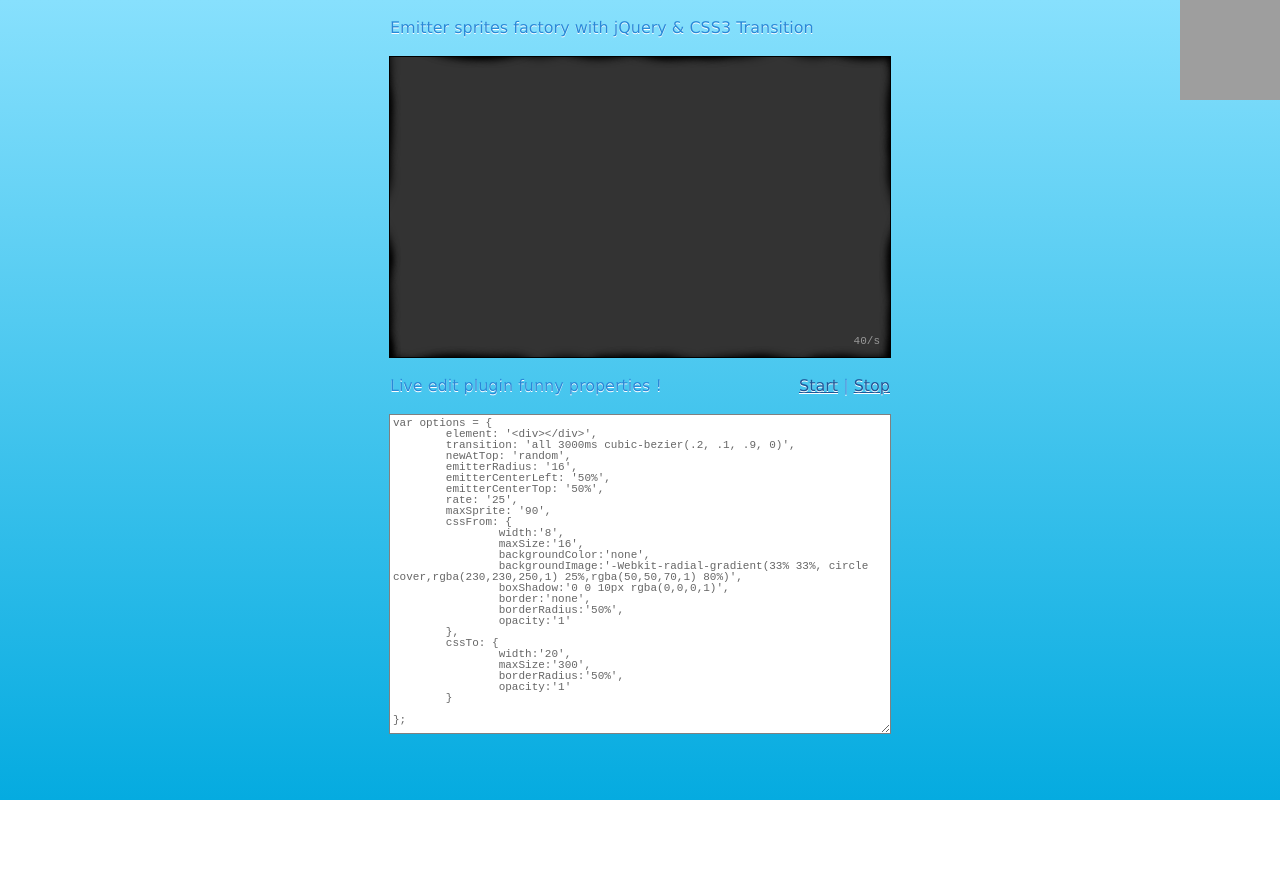
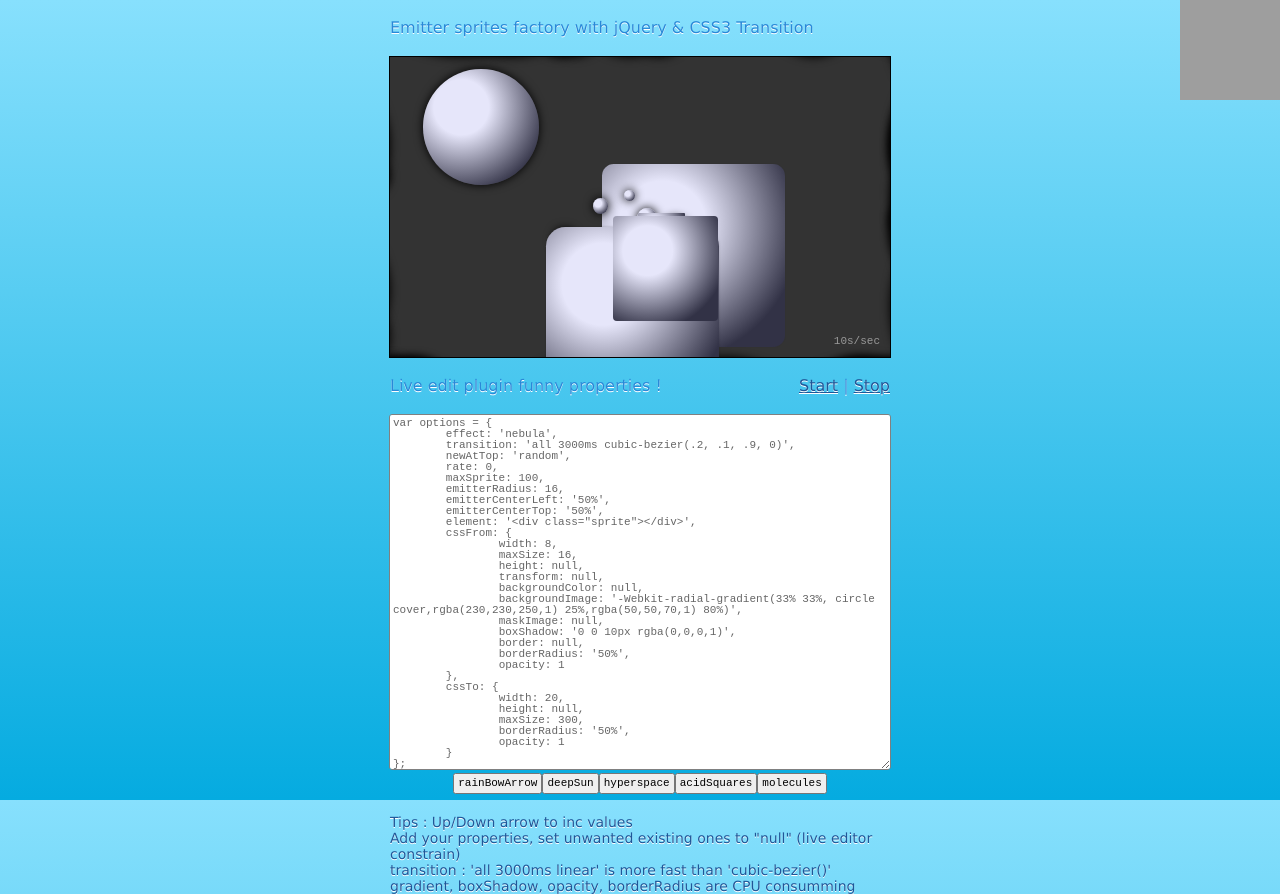
Before and after one commit to molokoloco/jquery.emitter, a plain HTML site: page jquery.emitter.html in a window 1280 px wide. Before the commit the page ends 800 px from the top, so only its background shows below. Drawn offline with nearby package versions, Linux system fonts and the light colour scheme; grey boxes are pictures that could not be loaded; animation ran at ten frames a second.

Commit message:
IN progreCss - DOM of sprites elements are now re-used + new options presets too ;) Signed-off-by: molokoloco <molokoloco@gmail.com>

```diff
--- a/jquery.emitter.html
+++ b/jquery.emitter.html
@@ -25,56 +25,209 @@
         <a href="javascript:void(0);" id="stop">Stop</a></div>Live edit plugin funny properties !
     </div>
 
-    <a href="https://github.com/molokoloco/jquery.emitter" target="_blank" title="Fork me on GitHub" class="ribbon"><img src="http://www.b2bweb.fr/bonus/jx/images/github-ribbon.png" alt="GitHub" width="100" height="100"></a>
+    <div id="edit">
+        <!--// Here come the Editor (demo) //-->
+    </div>
 
-    <script src="http://code.jquery.com/jquery-1.6.2.js" type="text/javascript"></script>
-    <!-- Emitter Plugin : ".min" for minimified version -->
-    <script src="jquery.emitter.mlklc.min.js" type="text/javascript"></script>
-    <!-- For the demo editor : easy incrementation of values in a textarea -->
+     <div class="legend tips">
+         Tips : Up/Down arrow to inc values<br />
+         Add your properties, set unwanted existing ones to "null" (live editor constrain)<br />
+         transition : 'all 3000ms linear' is more fast than 'cubic-bezier()'<br />
+         gradient, boxShadow, opacity, borderRadius are CPU consumming<br />
+    </div>
+
+    <a href="https://github.com/molokoloco/jquery.emitter" target="_blank" title="Fork me on GitHub" class="ribbon">
+        <img src="http://www.b2bweb.fr/bonus/jx/images/github-ribbon.png" alt="GitHub" width="100" height="100">
+    </a>
+
+    <!-- jQuery + Emitter Plugin : ".min" for minimified version -->
+    <script src="http://ajax.googleapis.com/ajax/libs/jquery/1.6.4/jquery.min.js" type="text/javascript"></script>
+    <script src="jquery.emitter.mlklc.js" type="text/javascript"></script>
+    <!-- For the demo : easy incrementation of values in a textarea editor -->
     <script src="incrementable.leaverou.js" type="text/javascript"></script>
+
     <script type="text/javascript">
 
 $(function() { // PAGE DOM READY
 
     ////////////////////////////////////////////////////////////////////////////////////////////////////
-    // Particules Emitter factory plugin with jQuery & CSS3 V0.4
+    // Particules Emitter factory plugin with jQuery & CSS3 V0.4 - molokoloco 2011 http://b2bweb.fr
     // Check $.fn.emitter.options for more infos
-    // Emitter creation example, nearly full arguments list
     // Be sure to choose border, background, etc if you want to see something
     // Infos : http://www.b2bweb.fr/molokoloco/emitter-sprites-particules-factory-with-jquery-css3/
+    ////////////////////////////////////////////////////////////////////////////////////////////////////
 
-    var emitter1Options = {
-            //effect          : 'nebula',    // Implement your custom effect !
-            element           : '<div></div>',
-            transition        : 'all 3000ms cubic-bezier(.2, .1, .9, 0)', // CSS Animation, keep delay in "ms"
+    // Some options presets...
+    var optionsPresets = {};
+
+    optionsPresets.molecules = { // EXAMPLE #1
+        // EMITTER TYPE
+        effect            : 'nebula',    // 'nebula' or 'artifice'    // Add your custom effect !
+        transition        : 'all 3000ms cubic-bezier(.2, .1, .9, 0)', // CSS Animation
         newAtTop          : 'random',    // Last element appear in top of others : 'random' OR bolean
-            emitterRadius     : 16,          // '10px' or '50%' // Radius of emitter
-            emitterCenterLeft : '50%',       // '10px' or '50%' // Default to the center of the box
+        rate              : 0,           // New sprite every ms, Set to 0 for the plugin to use requestFrame (as fast as possible)
+        maxSprite         : 100,         // Max sprites at one moment (Each sprite is a new DOM element)
+        emitterRadius     : 16,          // 10, '10px' or '50%' // Radius of emitter
+        emitterCenterLeft : '50%',       // 10, '10px' or '50%' // Default to the center of the box
         emitterCenterTop  : '50%',
-            rate              : 25,          // New sprite every ms, Set to 0 for the plugin to use requestFrame (as fast as possible)
-            maxSprite         : 90,          // Max sprites at one moment
+        // SPRITES HTML & CSS
+        element           : '<div class="sprite"></div>',             // Default sprite is a div
         cssFrom           : {            // Properties managed with plugin Effect : marginTop, marginLeft, top, left, z-index
                                          // Other CSS properties allowed, plugin add the correct browser-prefix if needed
-                width             : '8',     // '10', '10px' or '50%' // Radius of a sprite
-                maxSize           : '16',    // Custom plugin propertie, randomize size between width and maxSize ?
-                //transform       : 'rotate(180deg) scale(5) skew(-10deg,10deg)',
-                backgroundColor   : 'none',  // 'rgba(255, 255, 0, 1)',
+            width             : 8,       // '10', '10px' or '50%' // Radius of a sprite
+            height            : null,
+            maxSize           : 16,      // Custom plugin propertie, randomize size between width and maxSize ?
+            transform         : null,    // 'rotate(180deg) scale(5) translateX(10px, 0px) skew(-10deg,10deg)',
+            backgroundColor   : null,    // 'rgba(255, 255, 0, 1)',
             backgroundImage   : '-'+$.getBrowser+'-radial-gradient(33% 33%, circle cover,rgba(230,230,250,1) 25%,rgba(50,50,70,1) 80%)', // 'url()' or '-moz-radial-gradient()'
+            maskImage         : null,    // gradient, color, ...
             boxShadow         : '0 0 10px rgba(0,0,0,1)',
-                border            : 'none',  // '1px dashed rgb(0,0,0)', // buggus with alpha
+            border            : null,    // '1px dashed rgb(0,0,0)', // buggus with alpha
             borderRadius      : '50%',   // '10px' or '50%' // Default round with half size radius
             opacity           : 1
         },
         cssTo             : {            // All the "cssFrom" properties are usable
-                width             : '20',
+            width             : 20,
+            height            : null,
             maxSize           : '60%',   // Ex. 60% >> random width between 20px and 60% of the box size
             borderRadius      : '50%',   // Round
             opacity           : 1
         }
+    }; // Default
+
+    optionsPresets.acidSquares = {
+        effect: 'artifice',
+    	transition: 'all 2600ms linear',
+    	newAtTop: true,
+    	rate: 0,
+    	maxSprite: 250,
+    	emitterRadius: '100%',
+    	emitterCenterLeft: '50%',
+    	emitterCenterTop: '50%',
+    	element: '<div></div>',
+    	cssFrom: {
+    		width: 200,
+            height: 200,
+    		maxSize: null,
+    		transform: 'rotate(45deg)',
+    		backgroundColor: 'rgba(195,216,37,0.1)',
+    		backgroundImage: null,
+    		maskImage: null,
+    		boxShadow: null,
+    		border: '1px solid yellow',
+    		borderRadius: 0,
+    		opacity: null
     	},
-        $emitter1 = $('div#emitterZone1').emitter(emitter1Options);
+    	cssTo: {
+    		width: null,
+    		maxSize: null,
+    		borderRadius: null,
+    		opacity: 0
+    	}
+    };
+
+    optionsPresets.hyperspace = {
+    	effect: 'nebula',
+    	transition: 'all 600ms linear',
+    	newAtTop: true,
+    	rate: 0,
+    	maxSprite: 500,
+    	emitterRadius: 5,
+    	emitterCenterLeft: '50%',
+    	emitterCenterTop: '75%',
+    	element: '<div></div>',
+    	cssFrom: {
+    		width: 1,
+            height: null,
+    		maxSize: null,
+    		transform: null,
+    		backgroundColor: 'yellow',
+    		backgroundImage: null,
+    		maskImage: null,
+    		boxShadow: null,
+    		border: null,
+    		borderRadius: 0,
+    		opacity: null
+    	},
+    	cssTo: {
+    		width: null,
+            height: null,
+    		maxSize: null,
+    		borderRadius: null,
+    		opacity: null
+    	}
+    };
+
+    optionsPresets.deepSun = {
+    	effect: 'artifice',
+    	transition: 'all 4000ms ease-in-out',
+    	newAtTop: 'random',
+    	rate: 0,
+    	maxSprite: 16,
+    	emitterRadius: 50,
+    	emitterCenterLeft: '50%',
+    	emitterCenterTop: '50%',
+    	element: '<div></div>',
+    	cssFrom: {
+    		width: 200,
+            height: null,
+    		maxSize: 250,
+    		transform: null,
+    		backgroundColor: null,
+    		backgroundImage: '-'+$.getBrowser+'-radial-gradient(40% 40%, circle cover,rgba(230,240,163,0) 0%, rgba(210,230,56,1) 90%, rgba(195,216,37,0) 100%)',
+    		maskImage: null,
+    		boxShadow: '0 0 30px rgba(219,240,67,1)',
+    		border: null,
+    		borderRadius: '50%',
+    		opacity: null
+    	},
+    	cssTo: {
+    		width: 600,
+            height: null,
+    		maxSize: null,
+    		borderRadius: 600,
+    		opacity: 0
+    	}
+    };
+
+    optionsPresets.rainBowArrow = {
+    	effect: 'artifice',
+    	transition: 'all 7000ms cubic-bezier(1, 1, 0, 0)',
+    	newAtTop: 'random',
+    	rate: 150,
+    	maxSprite: 16,
+    	emitterRadius: 50,
+    	emitterCenterLeft: 0,
+    	emitterCenterTop: '50%',
+    	element: '<div></div>',
+    	cssFrom: {
+    		width: 200,
+    		height:15,
+    		maxSize: null,
+    		transform: null,
+    		backgroundColor: 'rgba(219,20,80,1)',
+    		backgroundImage: null,
+    		maskImage: null,
+    		boxShadow: '0 0 50px rgba(219,20,80,1)',
+    		border: null,
+    		borderRadius: 600,
+    		opacity: null
+    	},
+    	cssTo: {
+    		width: 1000,
+            height:200,
+    		maxSize: null,
+    		borderRadius: 600,
+    		backgroundColor: 'rgba(255,255,5,1)',
+    		boxShadow: '0 0 50px rgba(255,255,5,1)',
+    		opacity: 0
+    	}
+    };
 
     ////////////////////////////////////////////////////////////////////////////////////////////////////
+    // OK create our emitter factory
+    var $emitter1 = $('div#emitterZone1').emitter(optionsPresets.molecules);
+
     // Links for controlling emitter
     $('a#start,a#stop').click(function() {
         $emitter1.trigger(this.id); // start || stop
@@ -93,14 +246,14 @@ $(function() { // PAGE DOM READY
         T.frames ++;
         if (T.time > T.timeLastSecond + 1000) {
             T.fps = Math.round((T.frames * 1000) / (T.time - T.timeLastSecond));
-            $('span#sps').html(T.fps+'/s');
+            $('span#sps').html(T.fps+'s/sec');
             T.timeLastSecond = T.time;
             T.frames = 0;
         }
     });
 
     ////////////////////////////////////////////////////////////////////////////////////////////////////
-    // Move the emitterCenter, when mouse is over
+    // Ex. Move the emitterCenter, when mouse is over
     var offset = $emitter1.offset(),
         mouseIsMove = function(evt) {
             $emitter1.trigger('update', [{ // Pass data through event callback
@@ -127,39 +280,52 @@ $(function() { // PAGE DOM READY
     ////////////////////////////////////////////////////////////////////////////////////////////////////
     // EMITTER LIVE EDITOR (only for the demo) ////////////////////////////////////////////////////////
 
-    var createEditor = (function() {
-
-        // Convert options object to string
-        var options2text = '';
-        for (var k in emitter1Options) {
-            if (typeof emitter1Options[k] == 'object') {
-                options2text += '\t'+k+': {\n';
-                for (var j in emitter1Options[k])
-                    options2text += '\t\t'+j+':\''+emitter1Options[k][j]+'\',\n';
-                options2text = options2text.substr(0, options2text.length - 2)+'\n';
-                options2text += '\t},\n';
-            } else options2text += '\t'+k+': \''+emitter1Options[k]+'\',\n';
+    var getQ = function(o) { return (o && typeof o == 'string' ? '\'' : ''); }, // Get Quotes '
+        myObjOptionsToString = function(_options) { // Convert options object to string
+            var txt = '';
+            for (var k in _options) {
+                if (typeof _options[k] == 'object') {
+                    txt += '\t'+k+': {\n';
+                    for (var j in _options[k])
+                        txt += '\t\t'+j+': '+getQ(_options[k][j])+_options[k][j]+getQ(_options[k][j])+',\n';
+                    txt = txt.substr(0, txt.length - 2)+'\n';
+                    txt += '\t},\n';
                 }
-        options2text = options2text.substr(0, options2text.length - 2)+'\n';
-
-        // Update
-        var updateEmitter = function(event) {
+                else txt += '\t'+k+': '+getQ(_options[k])+_options[k]+getQ(_options[k])+',\n';
+            }
+            return 'var options = {\n'+txt.substr(0, txt.length - 2)+'\n};';
+        },
+        textareaUpdateEmitter = function(event) {
             try { eval($(this).val()); } // You can go here for a more secure way to do http://leaverou.me/css3patterns/
             catch(e) {}
             if (options) $emitter1.trigger('update', [options]);
+        },
+        buttonsClickSetOptions = function(event) {
+            var val = $(this).html();
+            if (optionsPresets[val]) {
+                $editor.val(myObjOptionsToString(optionsPresets[val]));
+                $emitter1.trigger('update', [optionsPresets[val]]);
+            }
         };
 
     // Append Editor with options as text
-        $editor = $('<textarea id="options" title="Live edit ! Tips : Up/Down arrow to inc values" spellcheck="false">var options = {\n'+options2text+'\n};</textarea>')
-            .bind('keyup', updateEmitter)
-            .appendTo('body');
-        if (window.Incrementable) new Incrementable($editor.get(0));
+    $editor = $('<textarea id="options" spellcheck="false">'+myObjOptionsToString(optionsPresets.molecules)+'</textarea>')
+        .bind('keyup', textareaUpdateEmitter)
+        .appendTo('div#edit');
 
-    })();
+    // Create buttons for alls ours PRESETS
+    for(var k in optionsPresets) {
+        $('<button>'+k+'</button>')
+            .insertAfter($editor)
+            .bind('click', buttonsClickSetOptions);
+    }
+    $('<br />').insertAfter($editor);
+
+    if (window.Incrementable) new Incrementable($editor.get(0)); // Incrementable plugin
 
 });
+</script>
 
-</script>
 
 </body>
 </html>
```
Also changed, not shown: jquery.emitter.css, jquery.emitter.mlklc.js, jquery.emitter.mlklc.min.js. Lines whose indentation alone changed are shown as unchanged.
